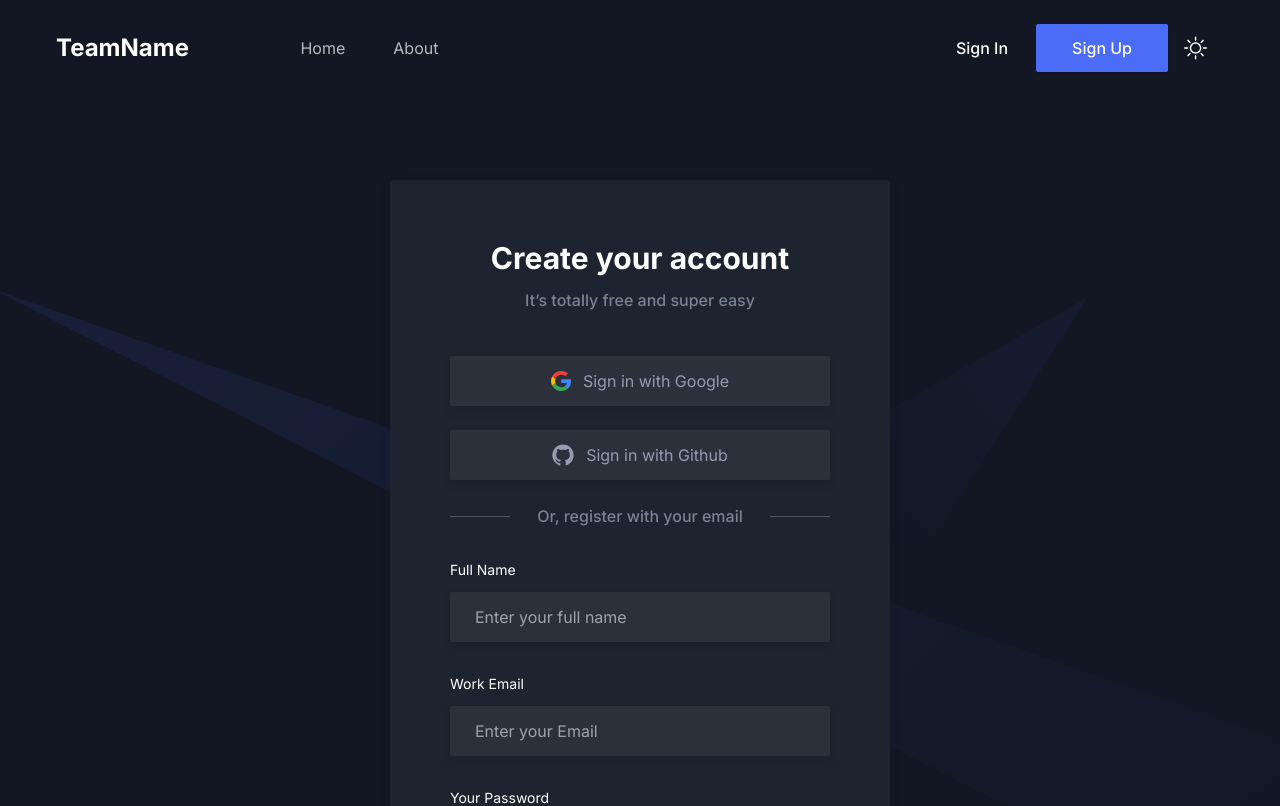
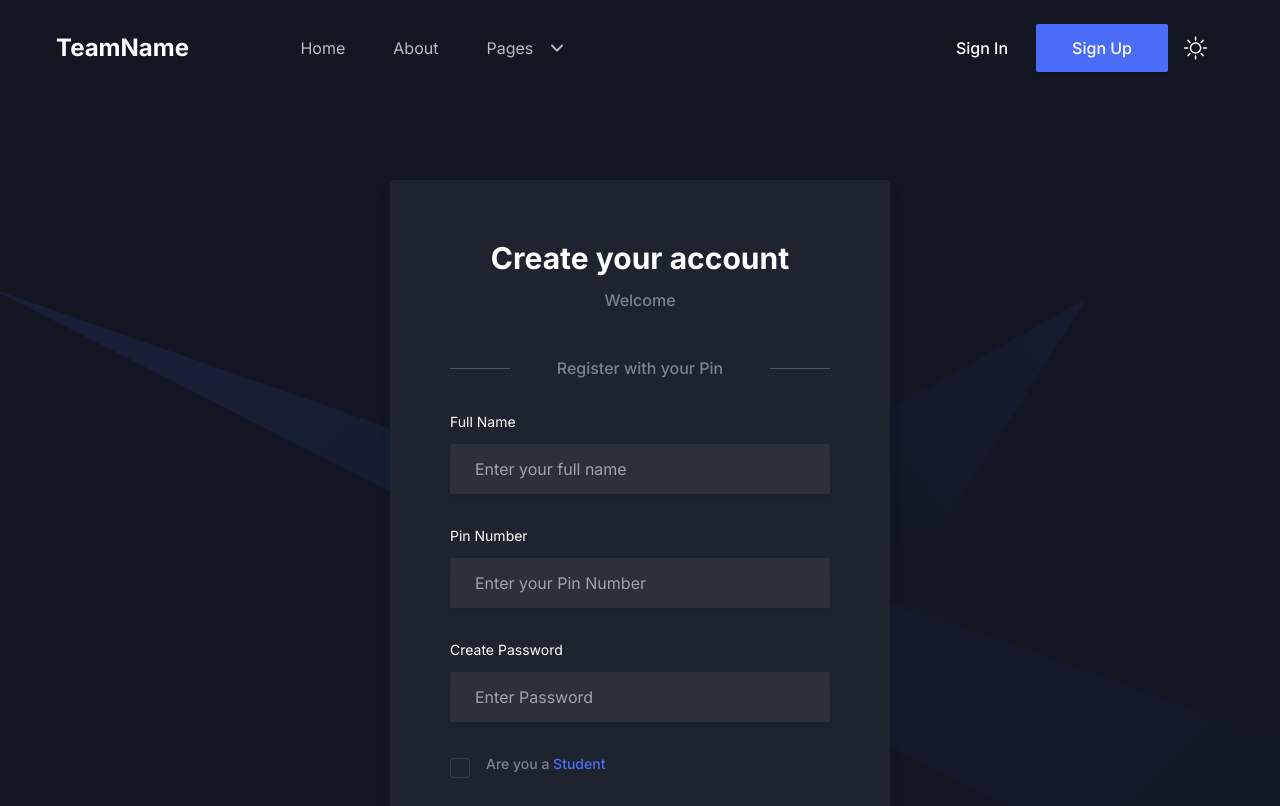
Before and after one commit to hemanth-sunkireddy/leave-portal, a Next.js app: page /signup in a window 1280 px wide. Shown: the top 806 px of the page. Built offline with nearby package versions, Linux system fonts and the light colour scheme.

Commit message:
updated sign up page

```diff
--- a/app/signup/page.tsx
+++ b/app/signup/page.tsx
@@ -20,9 +20,9 @@
                   Create your account
                 </h3>
                 <p className="mb-11 text-center text-base font-medium text-body-color">
-                  It’s totally free and super easy
+                  Welcome
                 </p>
-                <button className="border-stroke dark:text-body-color-dark dark:shadow-two mb-6 flex w-full items-center justify-center rounded-sm border bg-[#f8f8f8] px-6 py-3 text-base text-body-color outline-none transition-all duration-300 hover:border-primary hover:bg-primary/5 hover:text-primary dark:border-transparent dark:bg-[#2C303B] dark:hover:border-primary dark:hover:bg-primary/5 dark:hover:text-primary dark:hover:shadow-none">
+                {/* <button className="border-stroke dark:text-body-color-dark dark:shadow-two mb-6 flex w-full items-center justify-center rounded-sm border bg-[#f8f8f8] px-6 py-3 text-base text-body-color outline-none transition-all duration-300 hover:border-primary hover:bg-primary/5 hover:text-primary dark:border-transparent dark:bg-[#2C303B] dark:hover:border-primary dark:hover:bg-primary/5 dark:hover:text-primary dark:hover:shadow-none">
                   <span className="mr-3">
                     <svg
                       width="20"
@@ -57,9 +57,9 @@
                     </svg>
                   </span>
                   Sign in with Google
-                </button>
+                </button> */}
 
-                <button className="border-stroke dark:text-body-color-dark dark:shadow-two mb-6 flex w-full items-center justify-center rounded-sm border bg-[#f8f8f8] px-6 py-3 text-base text-body-color outline-none transition-all duration-300 hover:border-primary hover:bg-primary/5 hover:text-primary dark:border-transparent dark:bg-[#2C303B] dark:hover:border-primary dark:hover:bg-primary/5 dark:hover:text-primary dark:hover:shadow-none">
+                {/* <button className="border-stroke dark:text-body-color-dark dark:shadow-two mb-6 flex w-full items-center justify-center rounded-sm border bg-[#f8f8f8] px-6 py-3 text-base text-body-color outline-none transition-all duration-300 hover:border-primary hover:bg-primary/5 hover:text-primary dark:border-transparent dark:bg-[#2C303B] dark:hover:border-primary dark:hover:bg-primary/5 dark:hover:text-primary dark:hover:shadow-none">
                   <span className="mr-3">
                     <svg
                       fill="currentColor"
@@ -72,11 +72,11 @@
                     </svg>
                   </span>
                   Sign in with Github
-                </button>
+                </button> */}
                 <div className="mb-8 flex items-center justify-center">
                   <span className="hidden h-[1px] w-full max-w-[60px] bg-body-color/50 sm:block"></span>
                   <p className="w-full px-5 text-center text-base font-medium text-body-color">
-                    Or, register with your email
+                    Register with your Pin
                   </p>
                   <span className="hidden h-[1px] w-full max-w-[60px] bg-body-color/50 sm:block"></span>
                 </div>
@@ -102,12 +102,12 @@
                       className="mb-3 block text-sm text-dark dark:text-white"
                     >
                       {" "}
-                      Work Email{" "}
+                      Pin Number{" "}
                     </label>
                     <input
                       type="email"
                       name="email"
-                      placeholder="Enter your Email"
+                      placeholder="Enter your Pin Number"
                       className="border-stroke dark:text-body-color-dark dark:shadow-two w-full rounded-sm border bg-[#f8f8f8] px-6 py-3 text-base text-body-color outline-none transition-all duration-300 focus:border-primary dark:border-transparent dark:bg-[#2C303B] dark:focus:border-primary dark:focus:shadow-none"
                     />
                   </div>
@@ -117,12 +117,12 @@
                       className="mb-3 block text-sm text-dark dark:text-white"
                     >
                       {" "}
-                      Your Password{" "}
+                      Create Password{" "}
                     </label>
                     <input
                       type="password"
                       name="password"
-                      placeholder="Enter your Password"
+                      placeholder="Enter Password"
                       className="border-stroke dark:text-body-color-dark dark:shadow-two w-full rounded-sm border bg-[#f8f8f8] px-6 py-3 text-base text-body-color outline-none transition-all duration-300 focus:border-primary dark:border-transparent dark:bg-[#2C303B] dark:focus:border-primary dark:focus:shadow-none"
                     />
                   </div>
@@ -157,16 +157,11 @@
                         </div>
                       </div>
                       <span>
-                        By creating account means you agree to the
-                        <a href="#0" className="text-primary hover:underline">
+                        Are you a
+                        <span className="text-primary hover:underline">
                           {" "}
-                          Terms and Conditions{" "}
-                        </a>
-                        , and our
-                        <a href="#0" className="text-primary hover:underline">
-                          {" "}
-                          Privacy Policy{" "}
-                        </a>
+                          Student{" "}
+                        </span>
                       </span>
                     </label>
                   </div>
@@ -177,7 +172,7 @@
                   </div>
                 </form>
                 <p className="text-center text-base font-medium text-body-color">
-                  Already using Startup?{" "}
+                  Already Registered?{" "}
                   <Link href="/signin" className="text-primary hover:underline">
                     Sign in
                   </Link>
--- a/components/Header/menuData.tsx
+++ b/components/Header/menuData.tsx
@@ -25,60 +25,60 @@
   //   path: "/contact",
   //   newTab: false,
   // },
-  // {
-  //   id: 4,
-  //   title: "Pages",
-  //   newTab: false,
-  //   submenu: [
-  //     {
-  //       id: 41,
-  //       title: "About Page",
-  //       path: "/about",
-  //       newTab: false,
-  //     },
-  //     {
-  //       id: 42,
-  //       title: "Contact Page",
-  //       path: "/contact",
-  //       newTab: false,
-  //     },
-  //     {
-  //       id: 43,
-  //       title: "Blog Grid Page",
-  //       path: "/blog",
-  //       newTab: false,
-  //     },
-  //     {
-  //       id: 44,
-  //       title: "Blog Sidebar Page",
-  //       path: "/blog-sidebar",
-  //       newTab: false,
-  //     },
-  //     {
-  //       id: 45,
-  //       title: "Blog Details Page",
-  //       path: "/blog-details",
-  //       newTab: false,
-  //     },
-  //     {
-  //       id: 46,
-  //       title: "Sign In Page",
-  //       path: "/signin",
-  //       newTab: false,
-  //     },
-  //     {
-  //       id: 47,
-  //       title: "Sign Up Page",
-  //       path: "/signup",
-  //       newTab: false,
-  //     },
-  //     {
-  //       id: 48,
-  //       title: "Error Page",
-  //       path: "/error",
-  //       newTab: false,
-  //     },
-  //   ],
-  // },
+  {
+    id: 4,
+    title: "Pages",
+    newTab: false,
+    submenu: [
+      {
+        id: 41,
+        title: "About Page",
+        path: "/about",
+        newTab: false,
+      },
+      {
+        id: 42,
+        title: "Contact Page",
+        path: "/contact",
+        newTab: false,
+      },
+      {
+        id: 43,
+        title: "Blog Grid Page",
+        path: "/blog",
+        newTab: false,
+      },
+      {
+        id: 44,
+        title: "Blog Sidebar Page",
+        path: "/blog-sidebar",
+        newTab: false,
+      },
+      {
+        id: 45,
+        title: "Blog Details Page",
+        path: "/blog-details",
+        newTab: false,
+      },
+      {
+        id: 46,
+        title: "Sign In Page",
+        path: "/signin",
+        newTab: false,
+      },
+      {
+        id: 47,
+        title: "Sign Up Page",
+        path: "/signup",
+        newTab: false,
+      },
+      {
+        id: 48,
+        title: "Error Page",
+        path: "/error",
+        newTab: false,
+      },
+    ],
+  },
 ];
 export default menuData;
```
